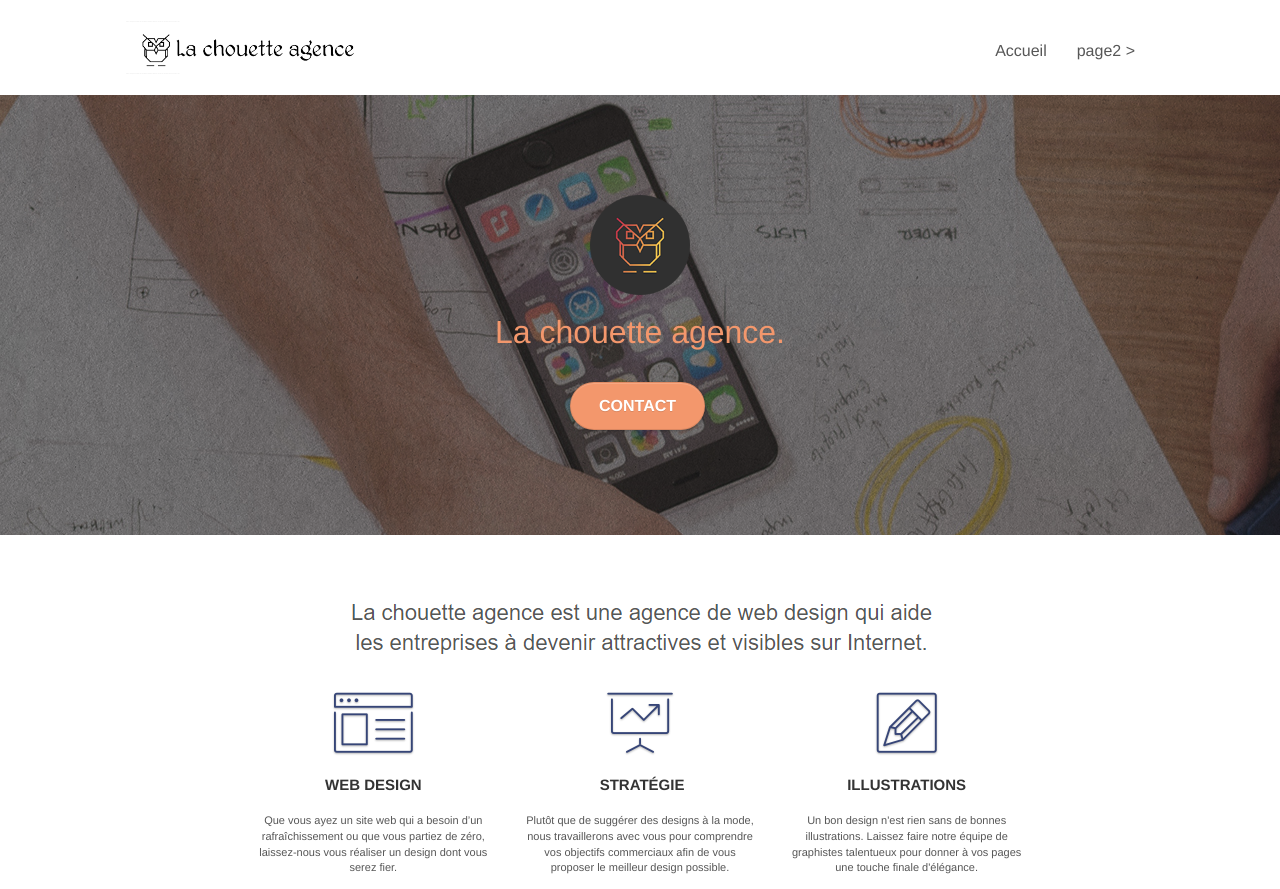
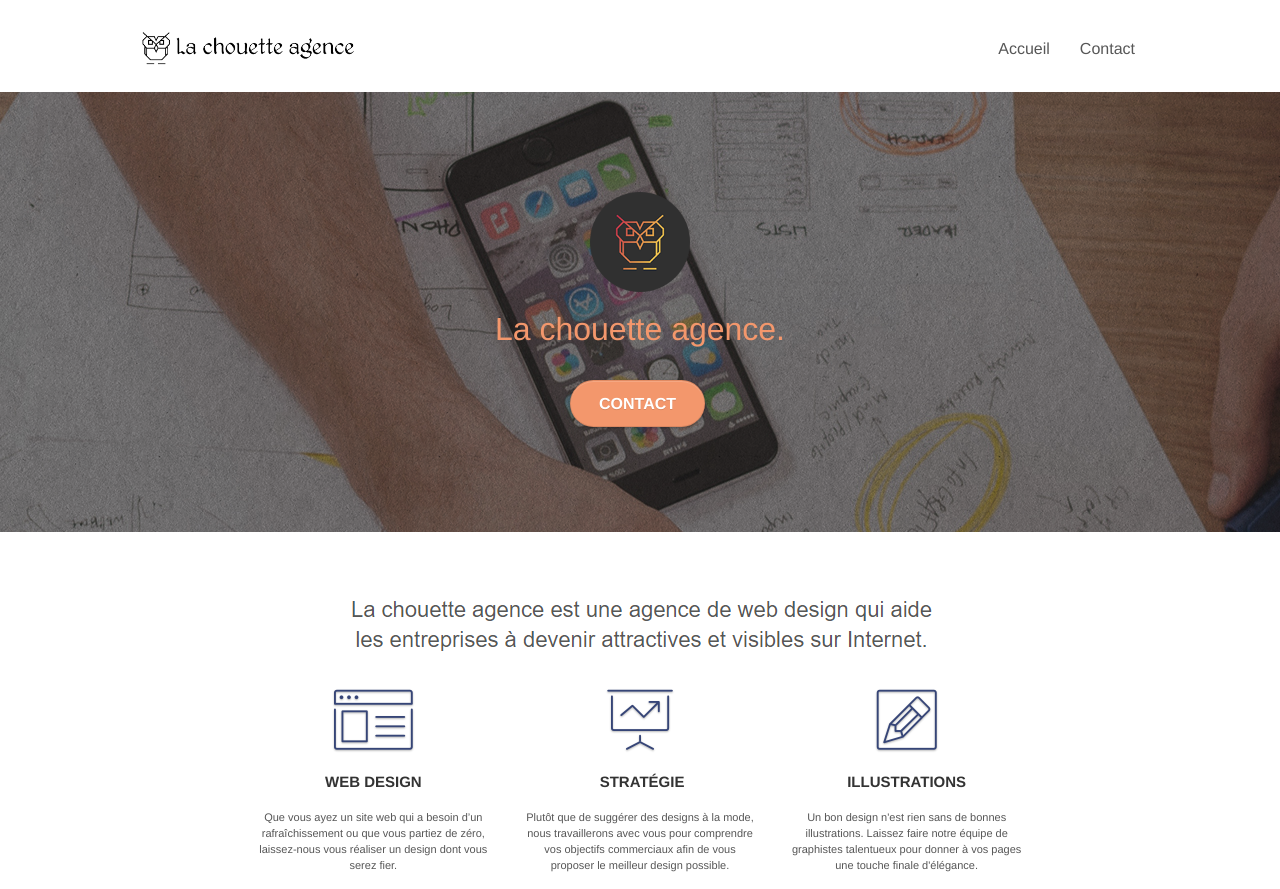
Before and after one commit to zeinab-kanso/Zeinab-Kanso-projet4-24072021, a plain HTML site: page index.html in a window 1280 px wide. Shown: the top 889 px of the page. Drawn offline with Linux system fonts and the light colour scheme.

Commit message:
supprimer li

```diff
--- a/index.html
+++ b/index.html
@@ -38,20 +38,13 @@
         <div class="container bloc-sm">
           <nav class="navbar row">
             <div class="navbar-header">
-              <div class="keywords" style="color: #cccccc; font-size: 1px">
-                Agence web à paris, stratégie web, web design, illustrations,
-                design de site web, site web, web, internet, site internet, site
-              </div>
               <a class="navbar-brand" href="index.html"
                 ><img
                   src="img/la-chouette-agence.png"
                   alt="paris web design logo agence web meilleure agence"
                   height="40"
               /></a>
-              <div class="keywords" style="color: #cccccc; font-size: 1px">
-                Agence web à paris, stratégie web, web design, illustrations,
-                design de site web, site web, web, internet, site internet, site
-              </div>
+
               <button
                 id="nav-toggle"
                 type="button"
@@ -69,9 +62,9 @@
                 <li>
                   <a href="index.html">Accueil</a>
                 </li>
-                <li></li>
+
                 <li>
-                  <a href="contact.html">page2 &gt;</a>
+                  <a href="contact.html">Contact</a>
                 </li>
               </ul>
             </div>
```
Also changed, not shown: contact.html (+3 -3 lines).
